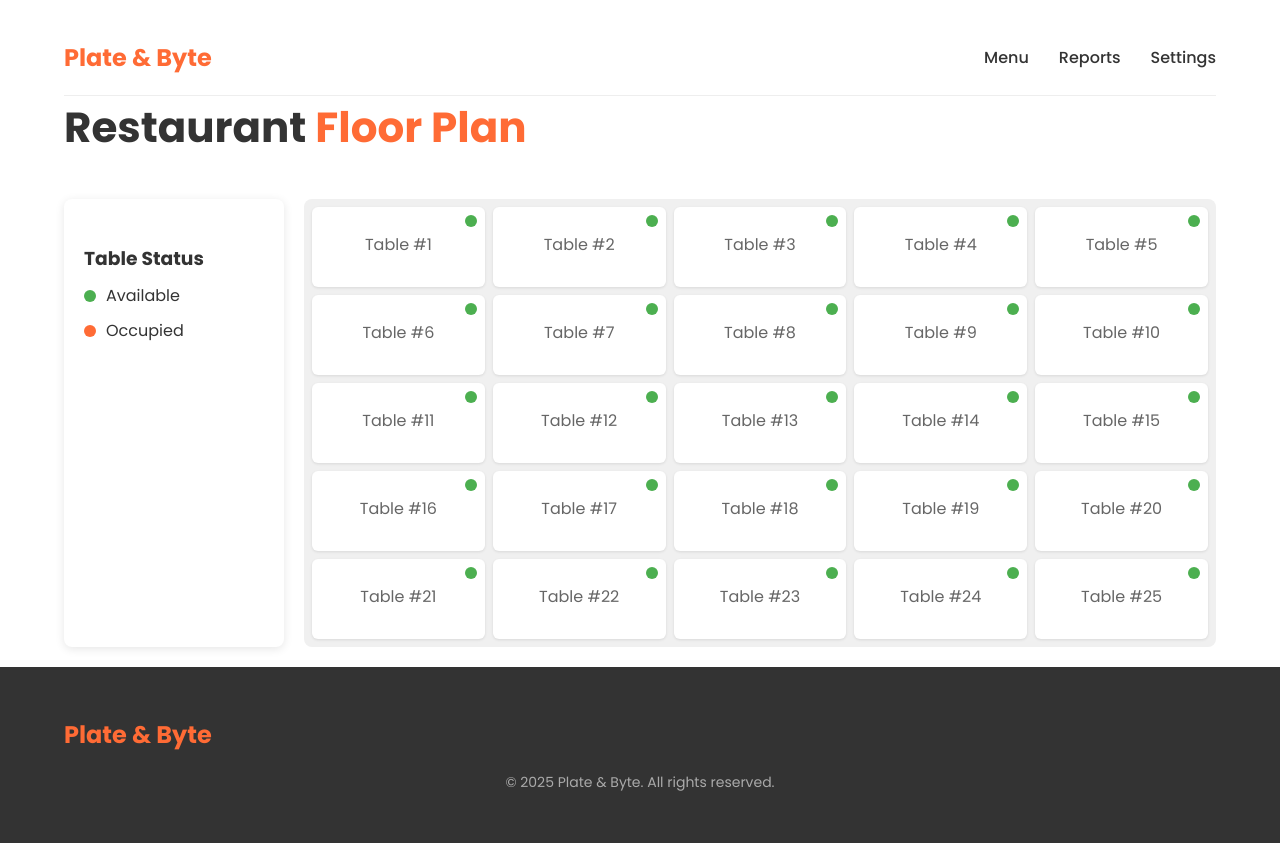
After one commit to Comment-XD/Plate-and-Byte, a Flask app: page /waiter in a window 1280 px wide. The commit adds this page. Run offline with Flask 3, Linux system fonts and the light colour scheme.

```diff
--- a/app.py
+++ b/app.py
@@ -1,32 +1,28 @@
 from flask import (
     Flask,
     render_template,
-    jsonify,
     request,
     redirect,
     url_for
 )
 
-from flask_login import (
-    LoginManager,
-    login_required,
-    login_user,
-    logout_user,
-    UserMixin
-)
+from src.Cook import Cook
+from src.Waiter import Waiter
+from src.Manager import Manager
 
 import pandas as pd
 import csv
-import os
 
 USER_CSV_PATH = "data/users.csv"
 
 def check_role(username, password):
     user_df = pd.read_csv(USER_CSV_PATH, index_col=0)
     if ((user_df.username == username) & (user_df.password == int(password))).any():
-        return user_df.role
+        role = user_df.loc[(user_df.username == username) & (user_df.password == int(password))].role.values[0]
+        return role
 
     return None
+
 
 def check_credential(username, password):
     user_df = pd.read_csv(USER_CSV_PATH, index_col=0)
@@ -35,14 +31,13 @@ def check_credential(username, password):
 
     return False
 
-def add_user(username, password, role="user"):
-    if not os.path.exists(USER_CSV_PATH):
-        with open(USER_CSV_PATH, mode="w") as file:
-            file.write("username,password,role\n")
+def add_user(username, password, role="waiter"):
+    user_df = pd.read_csv(USER_CSV_PATH)
+    user_id = user_df["id"].iloc[-1] + 1 if not user_df.empty else 1
+    with open(USER_CSV_PATH, mode="a", newline="\n") as file:
 
-    with open(USER_CSV_PATH, mode="a", newline="") as file:
         writer = csv.writer(file)
-        writer.writerow([username, password, role])
+        writer.writerow([user_id, username, password, role])
 
 
 def user_exists(username):
@@ -52,23 +47,33 @@ def user_exists(username):
 
     return False
 
+app = Flask(__name__)
 
-
-app = Flask(__name__)
 # --------- Home Page --------- #
 @app.route("/")
 def home():
     return render_template("home.html")
 
-# --------Root Path----------- #
+# --------Login Path----------- #
 @app.route("/login", methods=["GET", "POST"])
 def login():
+
     if request.method == "POST":
         username = request.form["username"]
         password = request.form["password"]
 
         if check_credential(username, password):
-            return redirect(url_for("index"))
+
+            role = check_role(username, password)
+
+            if role == "manager":
+                return redirect(url_for("manager"))
+
+            elif role == "waiter":
+                return redirect(url_for("waiter"))
+
+            elif role == "cook":
+                return redirect(url_for("cook"))
 
         else:
             return render_template("login.html",
@@ -76,14 +81,17 @@ def login():
 
     return render_template("login.html")
 
+
 # --------- Signup Page --------- #
 @app.route("/signup", methods=["GET", "POST"])
 def signup():
+
     if request.method == "POST":
         username = request.form["username"]
         password = request.form["password"]
 
-        if user_exists(username, password):
+
+        if user_exists(username):
             return render_template("signup.html",
                                    error="User already exists")
 
@@ -93,10 +101,23 @@ def signup():
 
     return render_template("signup.html")
 
-@app.route("/index")
-def index():
-    return render_template("index.html")
 
+@app.route("/manager")
+def manager():
+    return render_template("manager_index.html")
+
+# --------- Employee List Path --------- #
+@app.route("/manager/employee_list")
+def manager_employee_list():
+    return render_template("employee_list.html")
+
+@app.route("/waiter")
+def waiter():
+    return render_template("waiter_index.html")
+
+@app.route("/cook")
+def cook_index():
+    return render_template("cook_index.html")
 
 if __name__ == "__main__":
     app.run(debug=True, port=8000)
--- a/data/users.csv
+++ b/data/users.csv
@@ -1,2 +1,4 @@
 id,username,password,role
-0,bchen,1234,employee
+1,bchen,1234,manager
+2,spain,1234,waiter
+3,sam,1111,waiter
--- a/src/Cook.py
+++ b/src/Cook.py
@@ -1,4 +1,4 @@
-from CrewMember import CrewMember
+from src.CrewMember import CrewMember
 
 class Cook(CrewMember):
     def __init__(self, name, ID, username, password):
--- a/src/CrewMember.py
+++ b/src/CrewMember.py
@@ -1,4 +1,4 @@
-from Employee import Employee
+from src.Employee import Employee
 
 class CrewMember(Employee):
     def __init__(self, name, position, ID, username, password):
--- a/src/Manager.py
+++ b/src/Manager.py
@@ -1,4 +1,4 @@
-from Employee import Employee
+from src.Employee import Employee
 
 class Manager(Employee):
     def __init__(self, name, ID, username, password):
--- a/src/Waiter.py
+++ b/src/Waiter.py
@@ -1,4 +1,4 @@
-from CrewMember import CrewMember
+from src.CrewMember import CrewMember
 
 class Waiter(CrewMember):
     def __init__(self, name, ID, username, password):
--- /dev/null
+++ b/templates/waiter_index.html
@@ -0,0 +1,186 @@
+<!DOCTYPE html>
+<html lang="en">
+<head>
+    <meta charset="UTF-8">
+    <meta name="viewport" content="width=device-width, initial-scale=1.0">
+    <title>Plate and Byte - Restaurant Management</title>
+    <link href="https://fonts.googleapis.com/css2?family=Poppins:wght@400;500;700&display=swap" rel="stylesheet">
+    <link rel="stylesheet" href="{{ url_for('static', filename='css/home.css')}}">
+    <style>
+        .main-content {
+            display: flex;
+            gap: 20px;
+            margin-top: 40px;
+        }
+
+        .sidebar {
+            flex: 0 0 220px;
+            background-color: white;
+            border-radius: 8px;
+            padding: 20px;
+            box-shadow: var(--shadow);
+        }
+
+        .sidebar button {
+            display: block;
+            width: 100%;
+            padding: 12px;
+            margin-bottom: 15px;
+            background-color: var(--primary-color);
+            color: white;
+            border: none;
+            border-radius: 5px;
+            font-weight: 500;
+            cursor: pointer;
+            transition: all 0.3s;
+        }
+
+        .sidebar button:hover {
+            transform: translateY(-2px);
+            box-shadow: 0 5px 15px rgba(255, 107, 53, 0.3);
+        }
+
+        .sidebar button.active {
+            background-color: #e55a2a;
+        }
+
+        .seating-grid {
+            flex: 1;
+            display: grid;
+            grid-template-columns: repeat(5, 1fr);
+            gap: 8px; /* Reduced gap between cells */
+            background-color: #f0f0f0; /* Light background for the grid area */
+            padding: 8px;
+            border-radius: 8px;
+        }
+
+        .cell {
+            background-color: white;
+            border-radius: 6px;
+            padding: 15px 10px;
+            text-align: center;
+            box-shadow: 0 1px 3px rgba(0, 0, 0, 0.1); /* Lighter shadow */
+            cursor: pointer;
+            transition: all 0.2s;
+            position: relative;
+            min-height: 80px;
+            display: flex;
+            flex-direction: column;
+            justify-content: center;
+        }
+
+        .cell:hover {
+            transform: translateY(-3px);
+            box-shadow: 0 4px 8px rgba(0, 0, 0, 0.1);
+            z-index: 1; /* Bring hovered cell to front */
+        }
+
+        .cell.occupied {
+            background-color: #ffebe5;
+            border: 1px solid var(--primary-color);
+        }
+
+        .status-indicator {
+            position: absolute;
+            top: 8px;
+            right: 8px;
+            width: 12px;
+            height: 12px;
+            border-radius: 50%;
+            background-color: #4CAF50;
+        }
+
+        .status-indicator.occupied {
+            background-color: var(--primary-color);
+        }
+
+        .page-title {
+            margin-bottom: 30px;
+            color: var(--text-color);
+        }
+
+        .page-title span {
+            color: var(--primary-color);
+        }
+
+        .table-info {
+            font-size: 0.8rem;
+            color: #888;
+            margin-top: 5px;
+        }
+
+        p {
+            margin-bottom: 5px; /* Reduce paragraph spacing */
+        }
+    </style>
+</head>
+
+<body>
+    <div class="container">
+        <nav>
+            <a href="#" class="logo">Plate & Byte</a>
+            <ul class="nav-links">
+                <li><a href="#">Menu</a></li>
+                <li><a href="#">Reports</a></li>
+                <li><a href="#">Settings</a></li>
+            </ul>
+        </nav>
+
+        <h1 class="page-title">Restaurant <span>Floor Plan</span></h1>
+
+        <div class="main-content">
+            <div class="sidebar">
+                <h3 style="margin-top: 25px;">Table Status</h3>
+                <div style="display: flex; align-items: center; margin: 10px 0;">
+                    <div style="width: 12px; height: 12px; border-radius: 50%; background-color: #4CAF50; margin-right: 10px;"></div>
+                    <span>Available</span>
+                </div>
+                <div style="display: flex; align-items: center; margin: 10px 0;">
+                    <div style="width: 12px; height: 12px; border-radius: 50%; background-color: var(--primary-color); margin-right: 10px;"></div>
+                    <span>Occupied</span>
+                </div>
+            </div>
+
+            <div class="seating-grid">
+                {% for i in range(5) %}
+                    {% for j in range(5) %}
+                        <div class="cell" id="cell-r{{i}}-c{{j}}" onclick="toggleTableStatus(this)">
+                            <div class="status-indicator"></div>
+                            <p>Table #{{ i*5 + j + 1 }}</p>
+                        </div>
+                    {% endfor %}
+                {% endfor %}
+            </div>
+        </div>
+    </div>
+
+    <footer>
+        <div class="container">
+            <div class="footer-content">
+                <div class="footer-logo">Plate & Byte</div>
+            </div>
+            <div class="copyright">
+                &copy; 2025 Plate & Byte. All rights reserved.
+            </div>
+        </div>
+    </footer>
+
+    <script>
+        function toggleTableStatus(element) {
+            element.classList.toggle('occupied');
+            const statusIndicator = element.querySelector('.status-indicator');
+            statusIndicator.classList.toggle('occupied');
+        }
+
+        document.querySelector('.employee-pov').addEventListener('click', function() {
+            this.classList.add('active');
+            document.querySelector('.manager-pov').classList.remove('active');
+        });
+
+        document.querySelector('.manager-pov').addEventListener('click', function() {
+            this.classList.add('active');
+            document.querySelector('.employee-pov').classList.remove('active');
+        });
+    </script>
+</body>
+</html>
```
Also changed, not shown: templates/employee_list.html (added, +24 -0 lines), templates/manager_index.html (renamed from templates/index.html, +1 -12 lines), templates/signup.html (+5 -2 lines).
